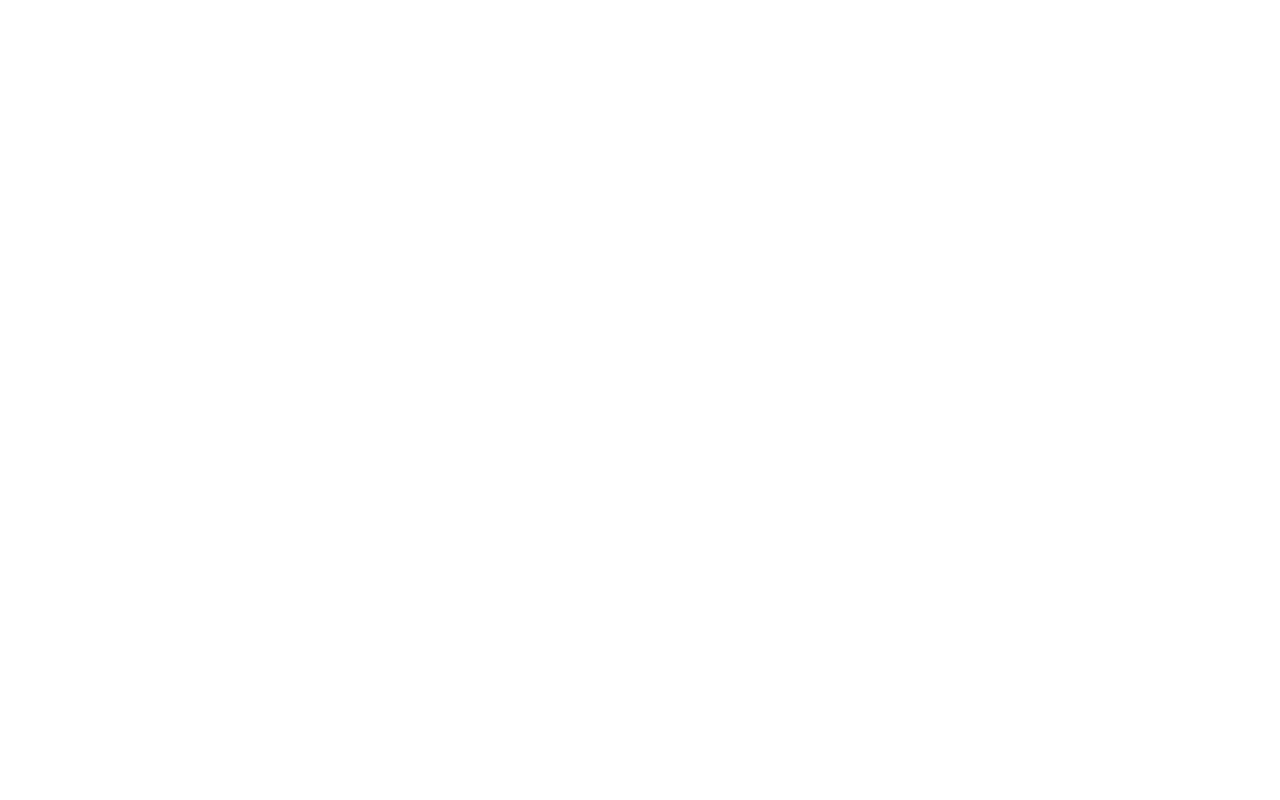
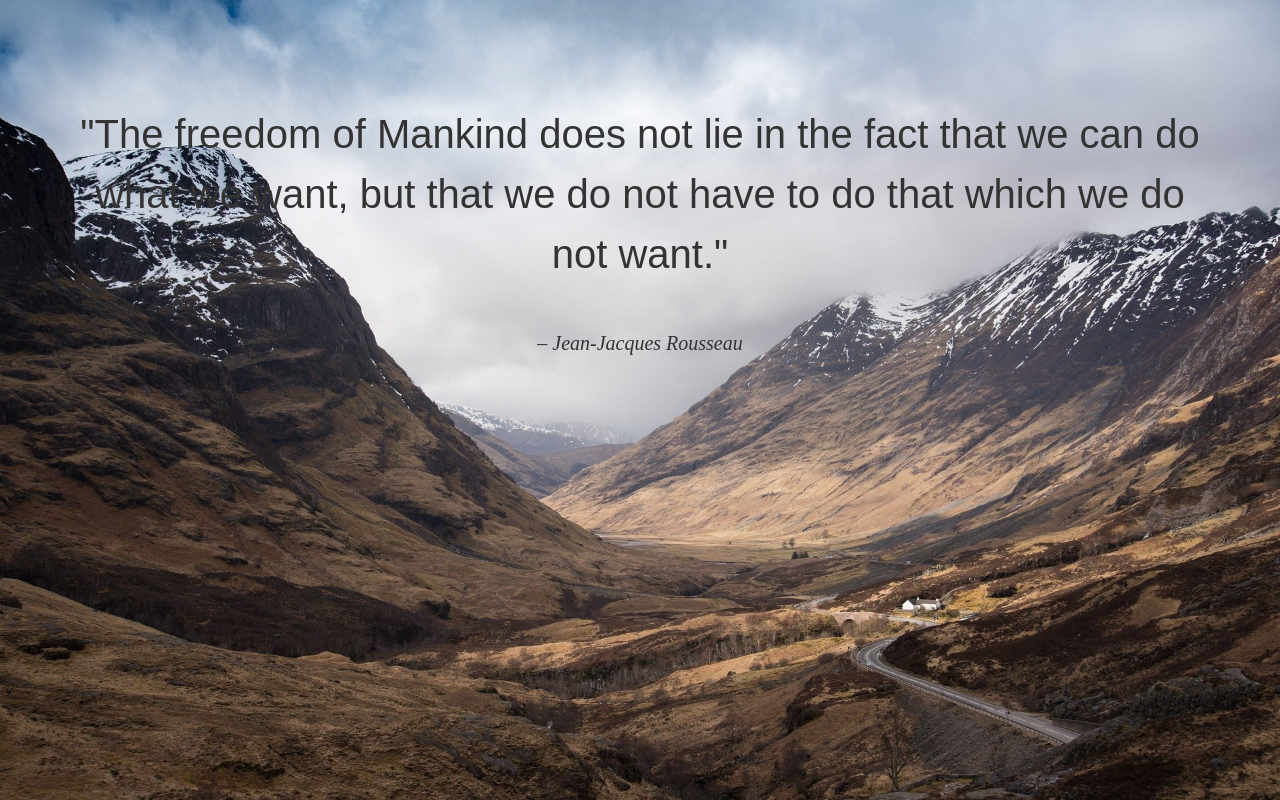
Before and after one commit to kitodev/simple-quote-page, a plain HTML site: page index.html in a window 1280 px wide. Drawn offline with Linux system fonts and the light colour scheme.

Commit message:
added main.css and index.html

```diff
--- a/index.html
+++ b/index.html
@@ -4,8 +4,12 @@
     <meta charset="UTF-8">
     <meta name="viewport" content="width=device-width, initial-scale=1.0">
     <title>Document</title>
+    <link rel="stylesheet" type="text/css" href="main.css">
 </head>
 <body>
-
+    <div class="wrapper">
+        <p class="quote">"The freedom of Mankind does not lie in the fact that we can do what we want, but that we do not have to do that which we do not want."</p>
+        <p class="author"><small>– Jean-Jacques Rousseau</small></p>
+      </div>
 </body>
 </html>
--- a/main.css
+++ b/main.css
@@ -0,0 +1,33 @@
+html,
+body {
+  margin: 0;
+  padding: 0;
+  font-size: 100%;
+  line-height: 1.5;
+}
+
+body {
+  width: 100%;
+  height: 100vh;
+  background: url('assets/background.jpg') no-repeat center;
+  background-size: cover;
+  color: #333;
+}
+
+.wrapper {
+  padding-top: 4rem;
+  width: 90%;
+  margin: 0 auto;
+  text-align: center;
+}
+
+.quote {
+  font-family: 'Julius Sans One', sans-serif;
+  font-size: 2.5rem;
+}
+
+.author {
+  font-family: 'Crimson Text', serif;
+  font-size: 1.5rem;
+  font-style: italic;
+}
```
Also changed, not shown: assets/background.jpg (renamed from assets/glencoe-5195121_1920.jpg).
